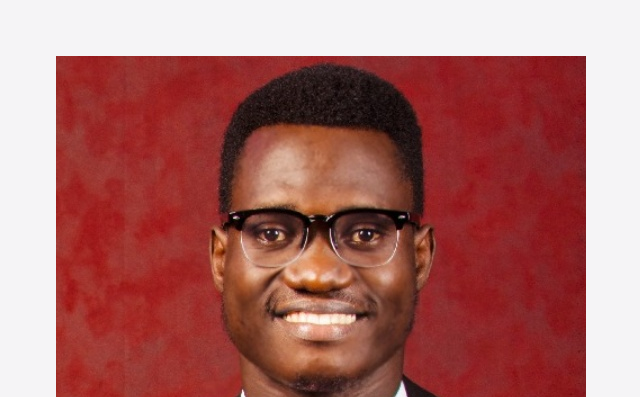
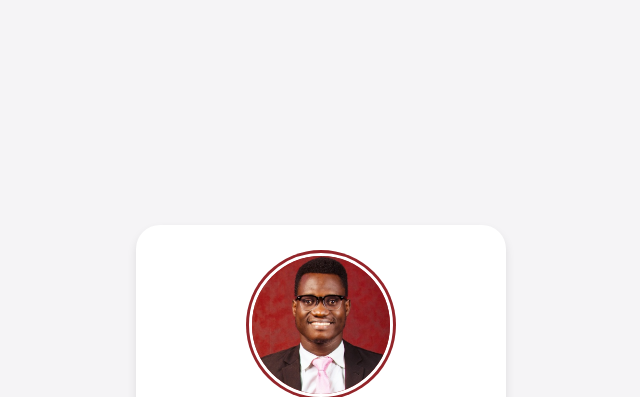
Before and after one commit to DamilareAleji/Profilecard, a plain HTML site: page index.html in a window 1280 px wide. Shown: the top 397 px of the page, without its empty margins (319-959 px from the left). Drawn offline with Linux system fonts and the light colour scheme.

Commit message:
first styling

```diff
--- a/style.css
+++ b/style.css
@@ -14,3 +14,33 @@ body{
     justify-content: center;
     align-items: center;
 }
+
+.profile-card{
+    max-width: 370px;
+    width: 100%;
+    background: #fff;
+    box-shadow: 0 5px 10px rgba(0, 0, 0, 0.1);
+    border-radius: 1.5rem;
+    padding: 1.5625rem;
+    display: flex;
+    flex-direction: column;
+    justify-content: center;
+    align-items: center;
+}
+
+.profile-image{
+    position: relative;
+    width: 9.375rem;
+    height: 9.375rem;
+    border-radius: 50%;
+    background-color: #93252A;
+    padding: 0.1875rem;
+}
+
+.profile-image .image{
+    width: 100%;
+    height: 100%;
+    object-fit: cover;
+    border-radius: 50%;
+    border: 0.1875rem solid #fff;
+}
```
